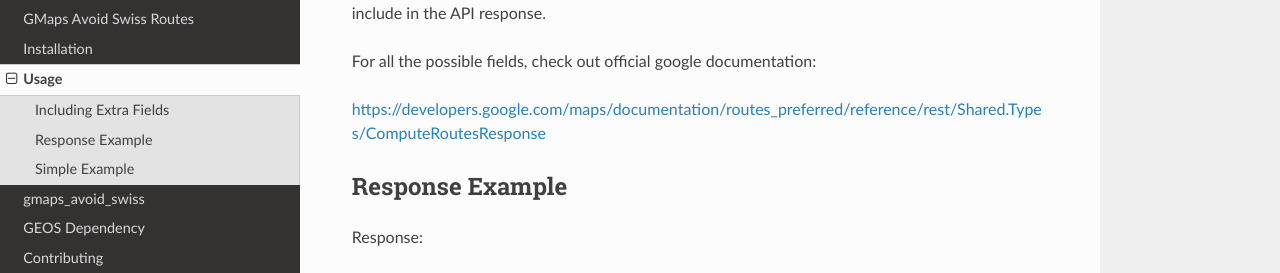
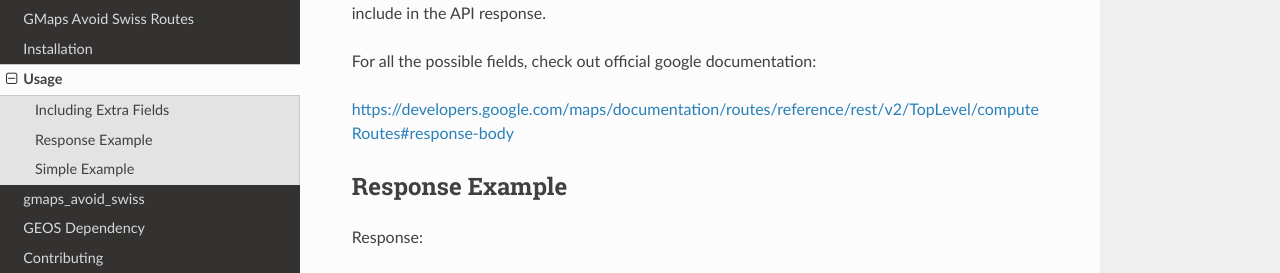
Before and after one commit to xbencat/gmaps_avoid_swiss, a Sphinx documentation site: the page built from docs/usage.rst, in a window 1280 px wide and 900 px high, scrolled down 325 px. Shown: the part 158-431 px from the top of the window. Built offline with Sphinx 7.4.7 and the Read the Docs theme 2.0.0, drawn with Linux system fonts in a browser that asks for light colours; some of the changed lines change nothing that is shown.

Commit message:
fix link

```diff
--- a/docs/usage.rst
+++ b/docs/usage.rst
@@ -18,7 +18,7 @@ This notation allows users to specify precise components of the structured data
 
 For all the possible fields, check out official google documentation:
 
-https://developers.google.com/maps/documentation/routes_preferred/reference/rest/Shared.Types/ComputeRoutesResponse
+https://developers.google.com/maps/documentation/routes/reference/rest/v2/TopLevel/computeRoutes#response-body
 
 Response Example
 ----------------
```
